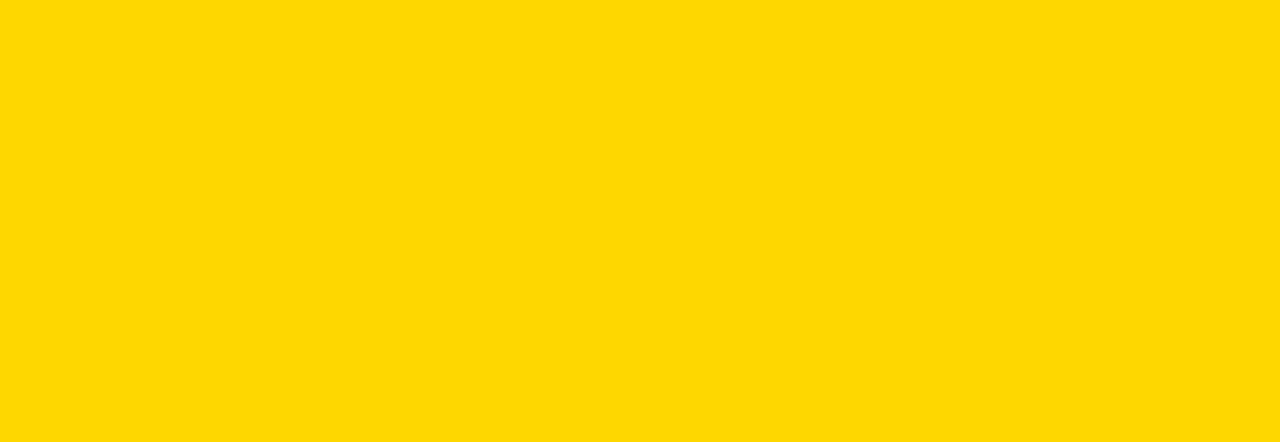
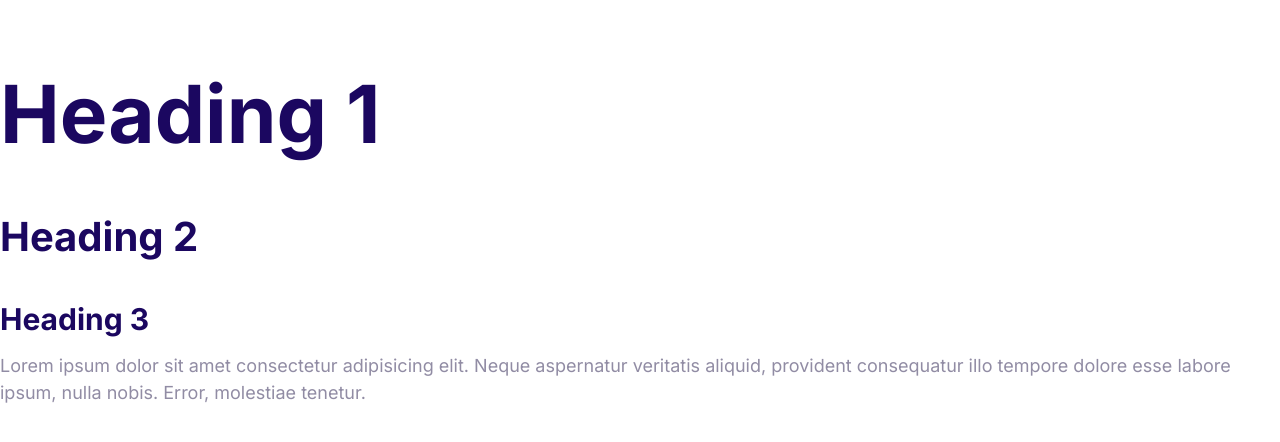
Before and after one commit to victorlevus/levussy, a plain HTML site: page index.html in a window 1280 px wide. Drawn offline with Linux system fonts and the light colour scheme.

Commit message:
Define the style for the Font

```diff
--- a/css/style.css
+++ b/css/style.css
@@ -10,7 +10,56 @@
   --color-body: #918ca4;
 }
 
+html {
+  font-size: 62.5%;
+}
+
 body {
-  background: gold;
-  padding: 15px 0 0 0;
+  font-family: Inter, Arial, Helvetica, sans-serif;
+  color: var(--color-body);
+  font-size: 2.4rem;
+  line-height: 1.5;
 }
+
+h1,
+h2,
+h3,
+h4,
+h5,
+h6 {
+  color: var(--color-heading);
+  margin-bottom: 1rem;
+}
+
+h1 {
+  font-size: 7rem;
+}
+
+h2 {
+  font-size: 4rem;
+}
+
+h3 {
+  font-size: 3rem;
+}
+
+p {
+  margin-top: 0;
+}
+
+@media screen and (min-width: 1024px) {
+  body {
+    font-size: 1.8rem;
+  }
+  h1 {
+    font-size: 8rem;
+  }
+
+  h2 {
+    font-size: 4rem;
+  }
+
+  h3 {
+    font-size: 3rem;
+  }
+}
--- a/index.html
+++ b/index.html
@@ -5,12 +5,17 @@
     <meta http-equiv="X-UA-Compatible" content="IE=edge">
     <meta name="viewport" content="width=device-width, initial-scale=1.0">
     <title>My Website</title>
+    <link rel="preconnect" href="https://fonts.gstatic.com">
+    <link href="https://fonts.googleapis.com/css2?family=Inter:wght@400;700&display=swap" rel="stylesheet">
     <link rel="stylesheet" href="css/normalize.css">
     <link rel="stylesheet" href="css/style.css">
 </head>
 <body>
     <div class="container">
-
+        <h1>Heading 1</h1>
+        <h2>Heading 2</h2>
+        <h3>Heading 3</h3>
+        <p>Lorem ipsum dolor sit amet consectetur adipisicing elit. Neque aspernatur veritatis aliquid, provident consequatur illo tempore dolore esse labore ipsum, nulla nobis. Error, molestiae tenetur.</p>
     </div>
 </body>
 </html>
```
